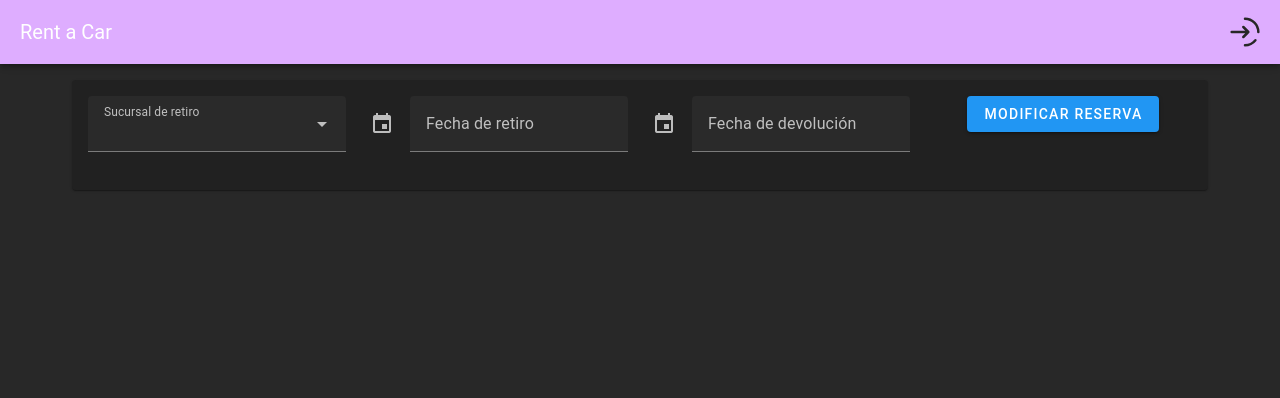
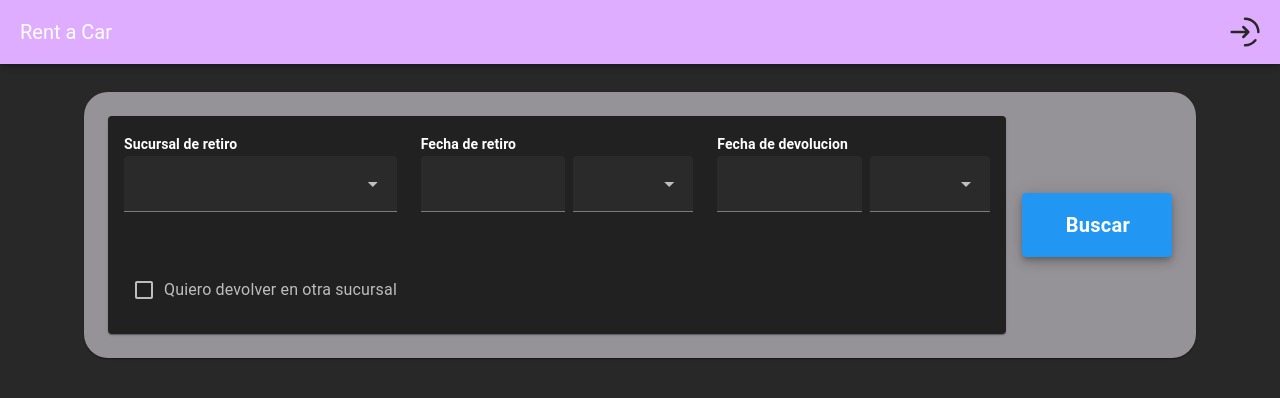
Before and after one commit to solarc3/fingeso-rent-a-car, a Vue app in the folder frontend/: page / in a window 1280 px wide. Shown: the top 398 px of the page. Built offline with nearby package versions, Linux system fonts and the light colour scheme.

Commit message:
Actualizacion del Buscador.vue. Related #4

```diff
--- a/frontend/src/components/Buscador.vue
+++ b/frontend/src/components/Buscador.vue
@@ -1,38 +1,41 @@
-
-
 <template>
   <v-form>
     <v-container>
+      <v-col>
         <v-card
           outlined
-        class="pa-4"
+          class="pa-6"
+          rounded="xl"
+          style="background-color: var(--mixed-a100);"
         >
-        <v-row>
-          <v-col cols="12">
+          <div class="d-flex">
+            <v-card class="pa-4 flex-grow-1 mr-4">
               <v-row>
                 <v-col
                   cols="12"
-                md="3"
+                  md="4"
                 >
+                  <label class="text-subtitle-2 font-weight-bold mb-2">Sucursal de retiro</label>
                   <v-select
                     v-model="sucursal"
-                  label="Sucursal de retiro"
                     :items="sucursales"
                     outlined
                     dense
                     required
+                    placeholder="Selecciona tu sucursal"
                   />
                 </v-col>
 
                 <v-col
                   cols="12"
-                md="3"
+                  md="4"
                 >
+                  <label class="text-subtitle-2 font-weight-bold mb-2">Fecha de retiro</label>
+                  <div class="d-flex">
                     <v-menu
                       ref="menu1"
                       v-model="menu1"
                       :close-on-content-click="false"
-                  :nudge-right="40"
                       transition="scale-transition"
                       offset-y
                       min-width="290px"
@@ -40,10 +43,11 @@
                       <template #activator="{ on, attrs }">
                         <v-text-field
                           v-model="fechaRetiro"
-                      label="Fecha de retiro"
-                      prepend-icon="mdi-calendar"
+                          outlined
+                          dense
                           readonly
                           v-bind="attrs"
+                          class="mr-2"
                           v-on="on"
                         />
                       </template>
@@ -52,17 +56,26 @@
                         @input="menu1 = false"
                       />
                     </v-menu>
+                    <v-select
+                      v-model="horaRetiro"
+                      :items="horasDisponibles"
+                      outlined
+                      dense
+                      style="max-width: 120px"
+                    />
+                  </div>
                 </v-col>
 
                 <v-col
                   cols="12"
-                md="3"
+                  md="4"
                 >
+                  <label class="text-subtitle-2 font-weight-bold mb-2">Fecha de devolucion</label>
+                  <div class="d-flex">
                     <v-menu
                       ref="menu2"
                       v-model="menu2"
                       :close-on-content-click="false"
-                  :nudge-right="40"
                       transition="scale-transition"
                       offset-y
                       min-width="290px"
@@ -70,10 +83,11 @@
                       <template #activator="{ on, attrs }">
                         <v-text-field
                           v-model="fechaDevolucion"
-                      label="Fecha de devolución"
-                      prepend-icon="mdi-calendar"
+                          outlined
+                          dense
                           readonly
                           v-bind="attrs"
+                          class="mr-2"
                           v-on="on"
                         />
                       </template>
@@ -82,24 +96,47 @@
                         @input="menu2 = false"
                       />
                     </v-menu>
+                    <v-select
+                      v-model="horaDevolucion"
+                      :items="horasDisponibles"
+                      outlined
+                      dense
+                      style="max-width: 120px"
+                    />
+                  </div>
                 </v-col>
+              </v-row>
 
+              <v-row class="mt-4">
                 <v-col
                   cols="12"
-                md="3"
-                class="text-center"
+                  md="6"
                 >
-                <v-btn
-                  color="primary"
-                  @click="modificarReserva"
-                >
-                  Modificar Reserva
-                </v-btn>
-              </v-col>
-            </v-row>
+                  <v-checkbox
+                    v-model="otraSucursal"
+                    label="Quiero devolver en otra sucursal"
+                    color="success"
+                    hide-details
+                  />
                 </v-col>
               </v-row>
             </v-card>
+
+            <div class="d-flex align-center">
+              <v-btn
+                color="primary"
+                x-large
+                height="64"
+                min-width="150"
+                class="text-h6 font-weight-bold elevation-6"
+                @click="modificarReserva"
+              >
+                Buscar
+              </v-btn>
+            </div>
+          </div>
+        </v-card>
+      </v-col>
     </v-container>
   </v-form>
 </template>
@@ -111,18 +148,36 @@ export default {
       sucursal: '',
       fechaRetiro: '',
       fechaDevolucion: '',
+      horaRetiro: '',
+      horaDevolucion: '',
       menu1: false,
       menu2: false,
-      sucursales: ['Sucursal Iquique', 'Sucursal Santiago', 'Sucursal ...']
+      otraSucursal: false,
+      sucursales: [
+        'Sucursal Iquique',
+        'Sucursal Santiago',
+        'Sucursal Antofagasta'
+      ],
+      horasDisponibles: [
+        '08:30', '09:00', '09:30', '10:00', '10:30',
+        '11:00', '11:30', '12:00', '12:30', '13:00',
+        '13:30', '14:00', '14:30', '15:00', '15:30',
+        '16:00', '16:30', '17:00', '17:30'
+      ]
     };
   },
   methods: {
     modificarReserva() {
-      alert(`Reserva modificada para la sucursal: ${this.sucursal}, Fecha de retiro: ${this.fechaRetiro}, Fecha de devolución: ${this.fechaDevolucion}`);
+      alert(`Reserva modificada para la sucursal: ${this.sucursal},
+             Fecha de retiro: ${this.fechaRetiro} ${this.horaRetiro},
+             Fecha de devolución: ${this.fechaDevolucion} ${this.horaDevolucion}`);
     }
   }
 };
 </script>
 
 <style scoped>
+.v-text-field >>> .v-input__slot {
+  min-height: 40px !important;
+}
 </style>
```
Lines whose indentation alone changed are shown as unchanged.
